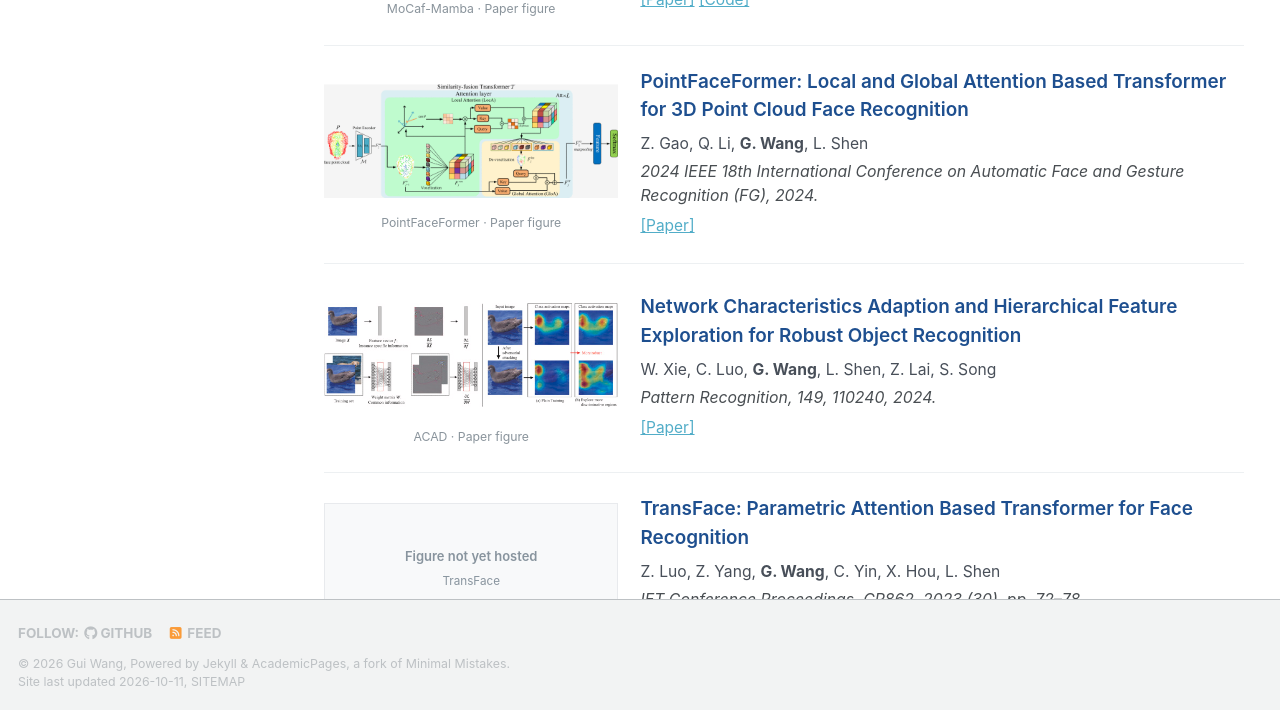
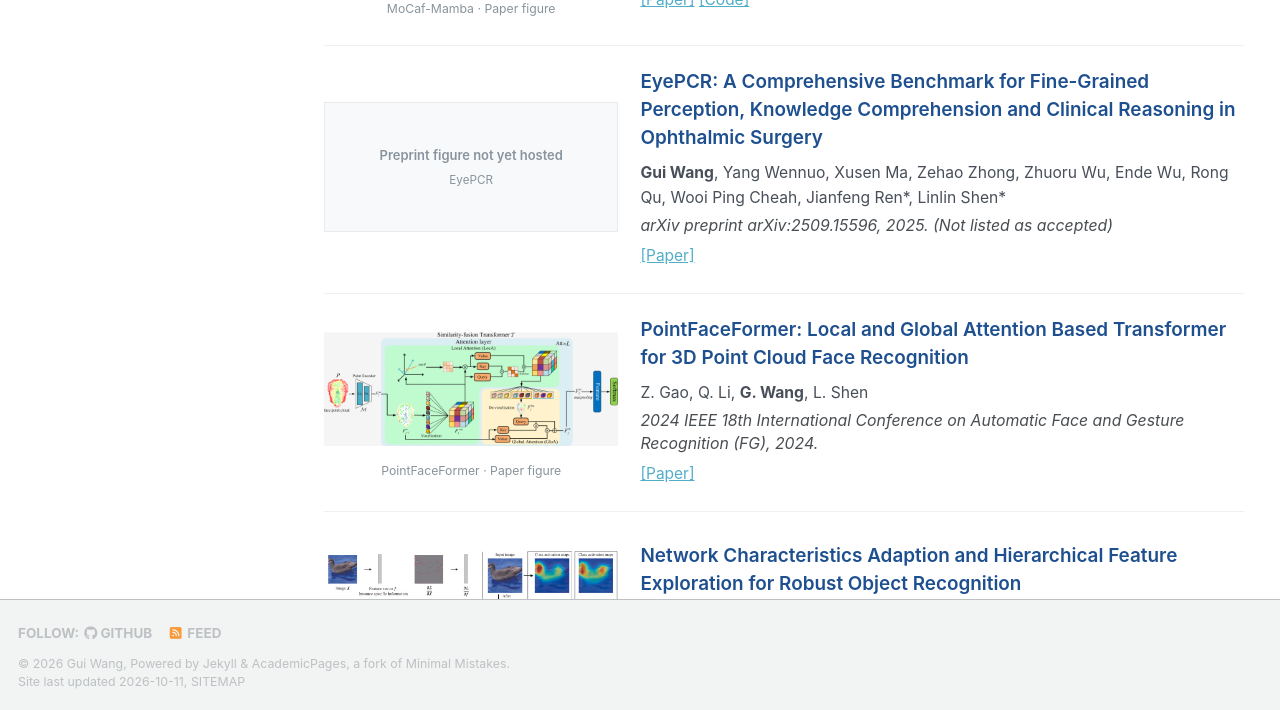
Before and after one commit to Erin668/Erin668.github.io, a Jekyll site: the page built from _pages/about.md, in a window 1280 px wide and 900 px high, scrolled down 2474 px, cut to the strip 190-900 px from the top of the window. Built offline with Jekyll 4.4.1, drawn with Linux system fonts in a browser that asks for light colours; a style sheet for code colours, icons or effects is not loaded.

Commit message:
Add EyePCR arXiv preprint to illustrated Publications list

```diff
--- a/_pages/about.md
+++ b/_pages/about.md
@@ -76,6 +76,8 @@ You can also find my articles on [Google Scholar](https://scholar.google.com/cit
 
 
 
+<div class="publication-entry"><div class="publication-figure"><div class="publication-no-figure"><span>Preprint figure not yet hosted</span><small>EyePCR</small></div></div><div class="publication-details"><div class="publication-title"><a class="publication-title-link" href="https://arxiv.org/abs/2509.15596" target="_blank" rel="noopener noreferrer">EyePCR: A Comprehensive Benchmark for Fine-Grained Perception, Knowledge Comprehension and Clinical Reasoning in Ophthalmic Surgery</a></div><div class="publication-authors"><strong>Gui Wang</strong>, Yang Wennuo, Xusen Ma, Zehao Zhong, Zhuoru Wu, Ende Wu, Rong Qu, Wooi Ping Cheah, Jianfeng Ren*, Linlin Shen*</div><div class="publication-venue">arXiv preprint arXiv:2509.15596, 2025. (Not listed as accepted)</div><div class="publication-links"><a href="https://arxiv.org/abs/2509.15596" target="_blank" rel="noopener noreferrer">[Paper]</a></div></div></div>
+
 <div class="publication-entry"><div class="publication-figure"><a class="publication-figure-link" href="/assets/PointFaceFormer.png" target="_blank" rel="noopener noreferrer"><img src="/assets/PointFaceFormer.png" loading="lazy" alt="PointFaceFormer paper framework diagram" /><span class="publication-figure-caption">PointFaceFormer · Paper figure</span></a></div><div class="publication-details"><div class="publication-title"><a class="publication-title-link" href="https://scholar.google.com/citations?view_op=view_citation&amp;user=3DSNjtcAAAAJ&amp;citation_for_view=3DSNjtcAAAAJ:qjMakFHDy7sC" target="_blank" rel="noopener noreferrer">PointFaceFormer: Local and Global Attention Based Transformer for 3D Point Cloud Face Recognition</a></div><div class="publication-authors">Z. Gao, Q. Li, <strong>G. Wang</strong>, L. Shen</div><div class="publication-venue">2024 IEEE 18th International Conference on Automatic Face and Gesture Recognition (FG), 2024.</div><div class="publication-links"><a href="https://scholar.google.com/citations?view_op=view_citation&amp;user=3DSNjtcAAAAJ&amp;citation_for_view=3DSNjtcAAAAJ:qjMakFHDy7sC" target="_blank" rel="noopener noreferrer">[Paper]</a></div></div></div>
 
 
```
